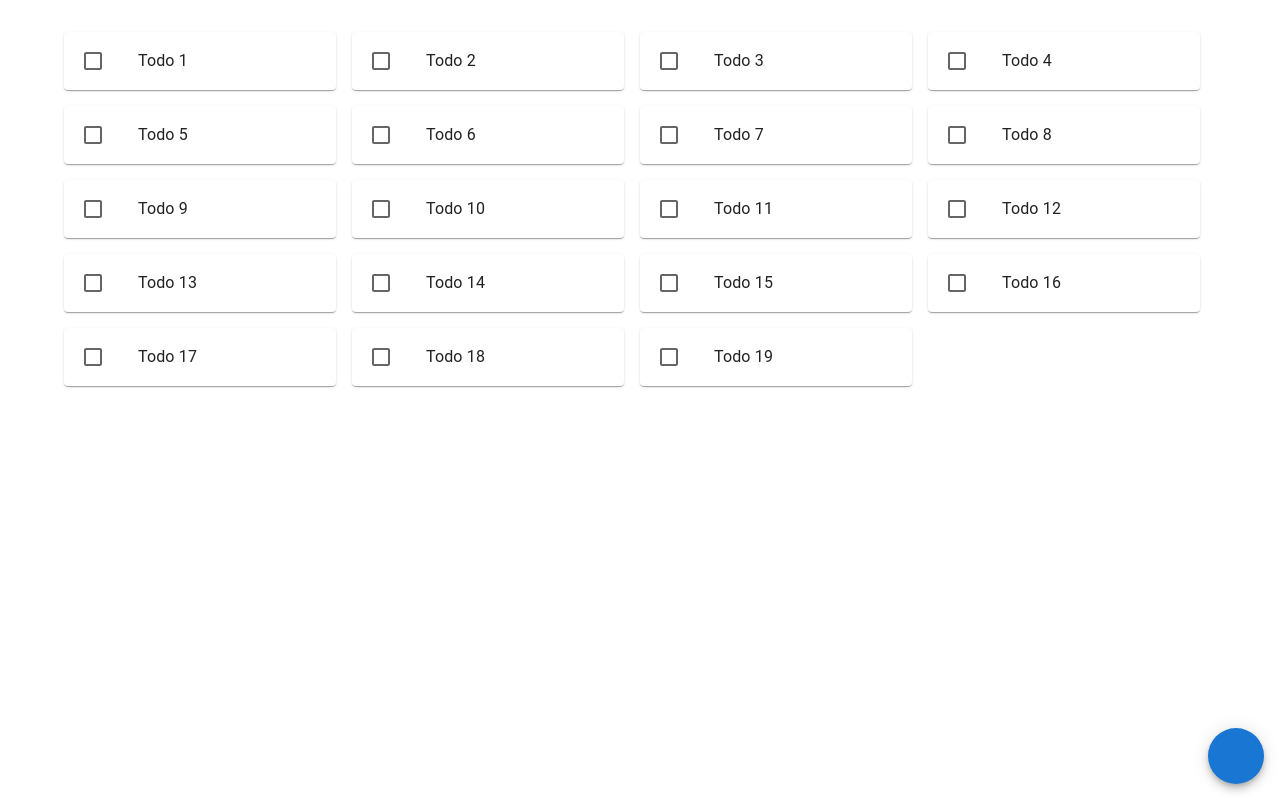
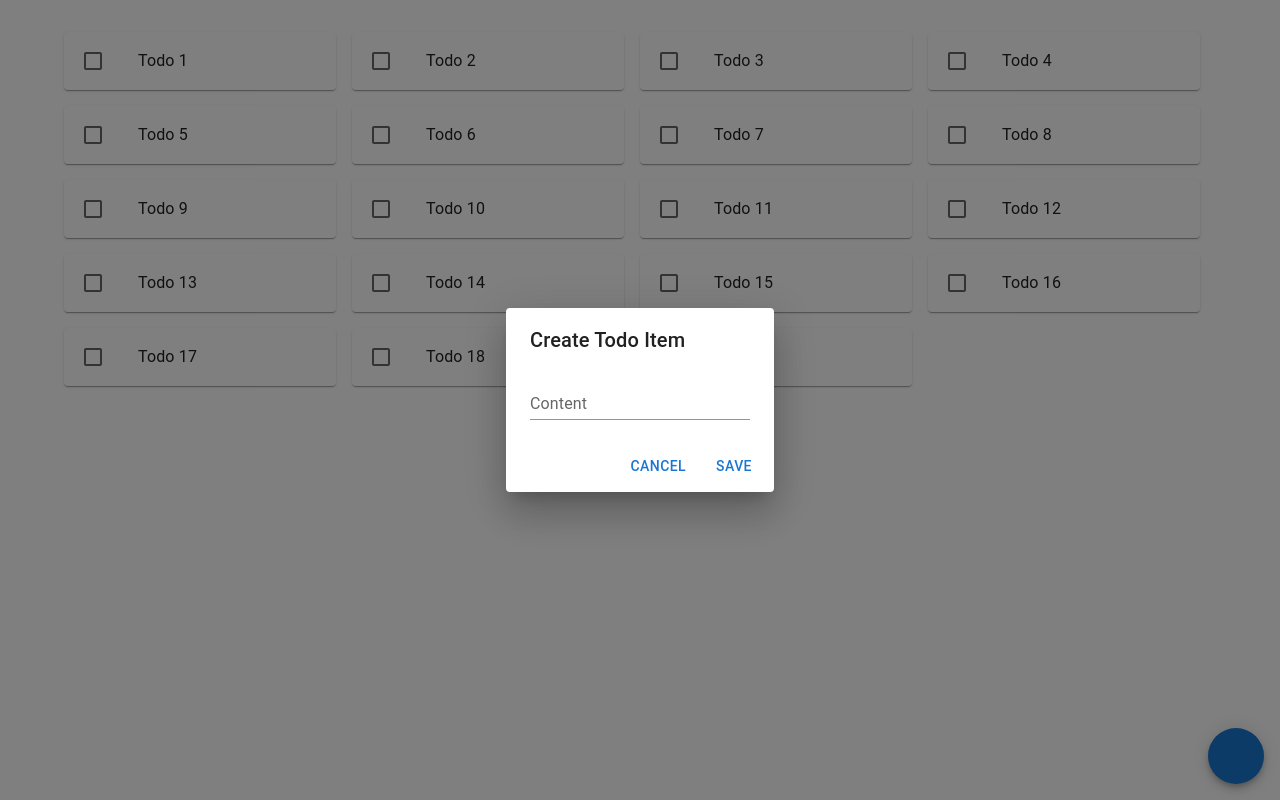
Before and after one commit to rerrahkr/todo-app, a React (Vite) app in the folder frontend/: page / in a window 1280 px wide. Both pictures are taken after a click on the button "Add new todo". Built offline with nearby package versions, Linux system fonts and the light colour scheme; some icons are missing.

Commit message:
[Frontend] Add new todo dialog

```diff
--- a/frontend/src/App.tsx
+++ b/frontend/src/App.tsx
@@ -1,6 +1,6 @@
 import { EditTodoDialog } from "@/components/EditTodoDialog";
 import { TodoList } from "@/components/TodoList";
-import type { Todo } from "@/types/todo";
+import type { Todo, TodoEditableFields } from "@/types/todo";
 import AddIcon from "@mui/icons-material/Add";
 import Container from "@mui/material/Container";
 import CssBaseline from "@mui/material/CssBaseline";
@@ -23,22 +23,53 @@ const TODOS: Todo[] = [...range(1, 20)].map(
   })
 );
 
+type DialogOpenStatus = {
+  state: "closed" | "openNew" | "openEdit";
+  title: string;
+};
+
 function App(): React.JSX.Element {
   const [todo, setTodo] = useState<Todo>();
 
-  const [dialogIsOpened, setDialogIsOpened] = useState<boolean>(false);
-
-  function handleItemChecked(cardId: number) {}
+  const [dialogOpenStatus, setDialogOpenStatus] = useState<DialogOpenStatus>({
+    state: "closed",
+    title: "",
+  });
 
   function handleItemClicked(cardId: number) {
     setTodo(TODOS.find((todo) => todo.id === cardId));
-    setDialogIsOpened(true);
+    setDialogOpenStatus({
+      state: "openEdit",
+      title: "Edit Todo Item",
+    });
   }
 
-  function handleAddClicked() {}
+  function handleAddClicked() {
+    setDialogOpenStatus({
+      state: "openNew",
+      title: "Create Todo Item",
+    });
+  }
 
   function handleClosedDialog() {
-    setDialogIsOpened(false);
+    setDialogOpenStatus((prev) => ({
+      state: "closed",
+      title: prev.title,
+    }));
+  }
+
+  async function handleSubmitCreateTodo(fields: TodoEditableFields) {
+    console.log("create");
+    await new Promise((resolve) => setTimeout(resolve, 1000));
+  }
+
+  async function handleSubmitEditTodo(fields: TodoEditableFields) {
+    console.log("update");
+    await new Promise((resolve) => setTimeout(resolve, 1000));
+  }
+
+  async function handleItemChecked(cardId: number) {
+    console.log("delete");
   }
 
   return (
@@ -70,13 +101,25 @@ function App(): React.JSX.Element {
           <AddIcon />
         </Fab>
       </Container>
-      {todo && (
-        <EditTodoDialog
-          todo={todo}
-          open={dialogIsOpened}
-          onClose={handleClosedDialog}
-        />
-      )}
+      <EditTodoDialog
+        onClose={handleClosedDialog}
+        open={dialogOpenStatus.state !== "closed"}
+        onSubmit={
+          dialogOpenStatus.state === "openEdit"
+            ? handleSubmitEditTodo
+            : handleSubmitCreateTodo
+        }
+        title={dialogOpenStatus.title}
+        defaults={
+          todo && dialogOpenStatus.state === "openEdit"
+            ? {
+                content: todo.content,
+              }
+            : {
+                content: "",
+              }
+        }
+      />
     </>
   );
 }
--- a/frontend/src/components/EditTodoDialog.tsx
+++ b/frontend/src/components/EditTodoDialog.tsx
@@ -1,4 +1,7 @@
-import type { Todo } from "@/types/todo";
+import {
+  type TodoEditableFields,
+  todoEditableFieldsSchema,
+} from "@/types/todo";
 import Button from "@mui/material/Button";
 import Dialog from "@mui/material/Dialog";
 import DialogActions from "@mui/material/DialogActions";
@@ -7,22 +10,21 @@ import DialogTitle from "@mui/material/DialogTitle";
 import TextField from "@mui/material/TextField";
 import type React from "react";
 import { useState, useTransition } from "react";
-import { z } from "zod";
-
-const editTodoPayloadSchema = z.object({
-  content: z.string().min(1),
-});
 
 export type EditTodoDialogProps = {
-  todo: Todo;
   open: boolean;
+  onSubmit: (fields: TodoEditableFields) => Promise<void>;
   onClose: () => void;
+  title: string;
+  defaults?: TodoEditableFields;
 };
 
 export function EditTodoDialog({
-  todo,
   open,
+  onSubmit,
   onClose,
+  title,
+  defaults = { content: "" },
 }: EditTodoDialogProps): React.JSX.Element {
   const [failedValidation, setFailedValidation] = useState<boolean>(false);
 
@@ -33,16 +35,16 @@ export function EditTodoDialog({
     startTransition(async () => {
       const formData = new FormData(e.currentTarget);
       const formObject = Object.fromEntries(formData.entries());
-      const parseResult = editTodoPayloadSchema.safeParse(formObject);
+      const parseResult = todoEditableFieldsSchema.safeParse(formObject);
 
       if (!parseResult.success) {
         setFailedValidation(true);
         return;
       }
+      setFailedValidation(false);
 
-      await new Promise((resolve) => setTimeout(resolve, 1000));
+      await onSubmit(parseResult.data);
 
-      setFailedValidation(false);
       onClose();
     });
   }
@@ -52,14 +54,14 @@ export function EditTodoDialog({
   return (
     <Dialog open={open} onClose={onClose}>
       <form onSubmit={handleSubmit}>
-        <DialogTitle>Edit Todo Item</DialogTitle>
+        <DialogTitle>{title}</DialogTitle>
         <DialogContent>
           <TextField
             id="content"
             label="Content"
             name="content"
             variant="standard"
-            defaultValue={todo.content}
+            defaultValue={defaults.content}
             error={hasError}
             helperText={hasError && "Invalid content."}
             disabled={isPending}
--- a/frontend/src/types/todo.ts
+++ b/frontend/src/types/todo.ts
@@ -1,6 +1,13 @@
+import { z } from "zod";
+
+export const todoEditableFieldsSchema = z.object({
+  content: z.string().min(1),
+});
+
+export type TodoEditableFields = z.infer<typeof todoEditableFieldsSchema>;
+
 export type Todo = {
   id: number;
-  content: string;
   createdAt: Date;
   updatedAt: Date;
-};
+} & TodoEditableFields;
```
